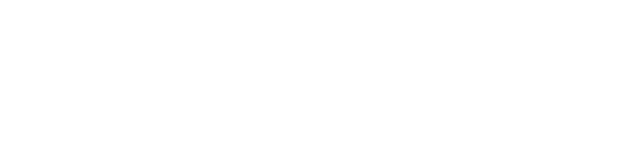
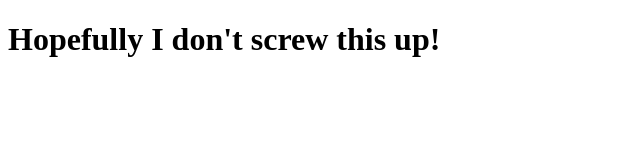
Before and after one commit to osmosismediainc/UNCC-Group-Project-1, a plain HTML site: page index.html in a window 1280 px wide. Shown: the whole page, without its empty margins (0-640 px from the left). Drawn offline with Linux system fonts and the light colour scheme.

Commit message:
Added an h1

```diff
--- a/index.html
+++ b/index.html
@@ -8,5 +8,7 @@
 </head>
 <body>
 
+    <h1>Hopefully I don't screw this up!</h1>
+
 </body>
 </html>
```
